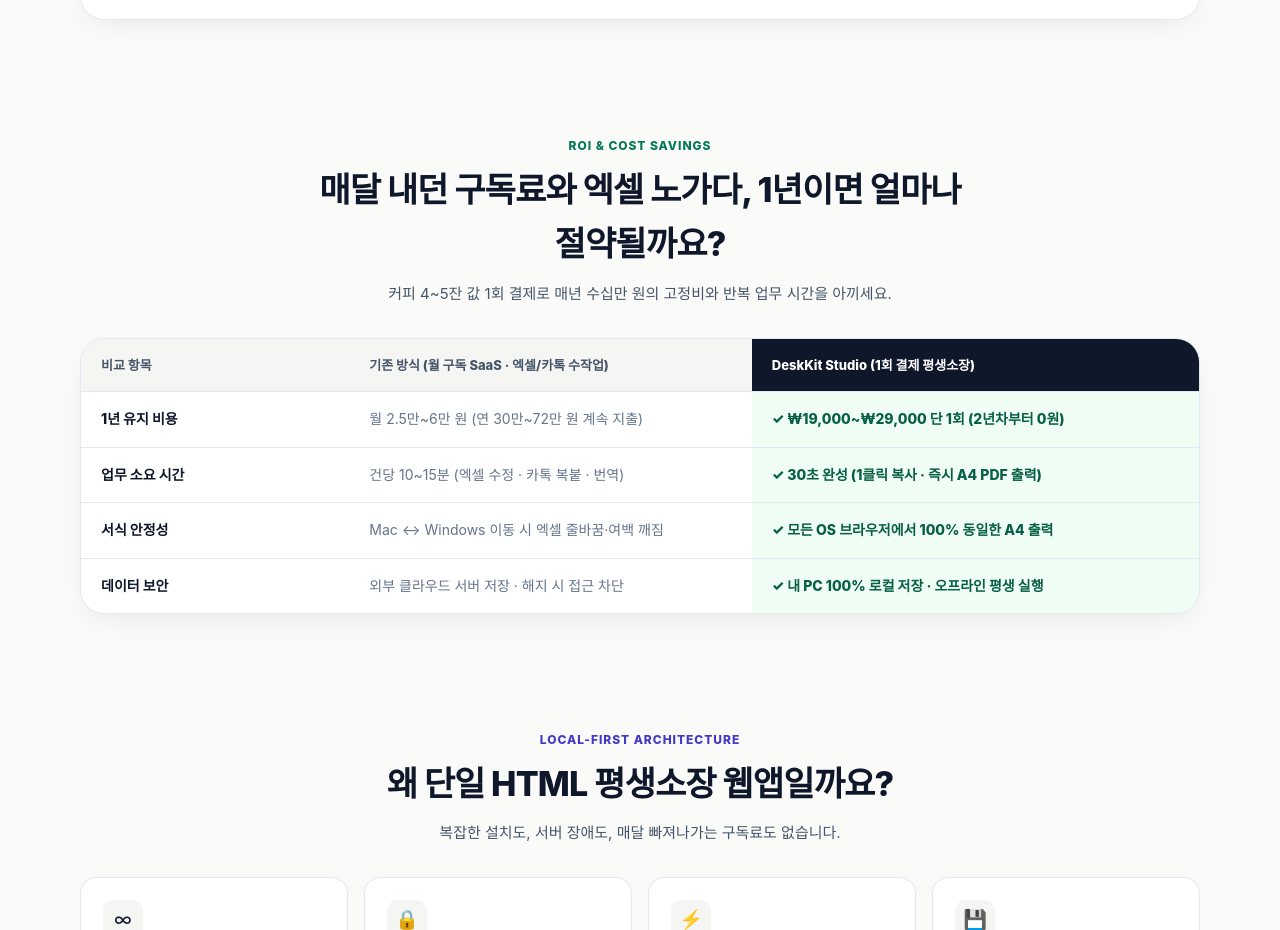
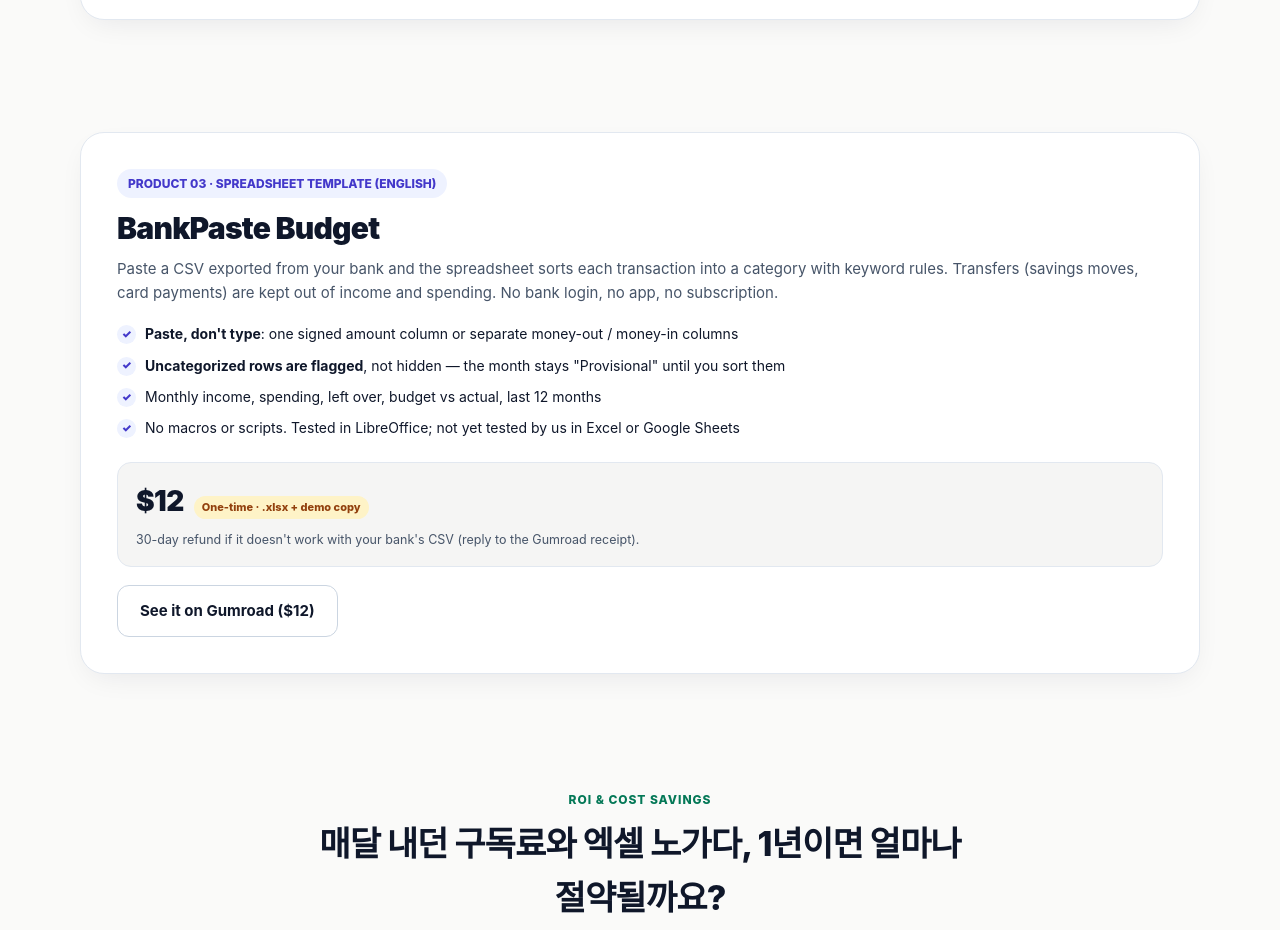
Before and after one commit to deskkit-studio/deskkit-studio.github.io, a plain HTML site: page index.html in a window 1280 px wide. Shown: the part 3125-4055 px from the top of the page. Drawn offline with Linux system fonts and the light colour scheme.

Commit message:
Add BankPaste Budget product card

```diff
--- a/index.html
+++ b/index.html
@@ -1407,6 +1407,38 @@
               <button type="button" class="gallery-tab emerald" data-img-ko="assets/staydesk-guide.png" data-img-en="assets/staydesk-guide-en.png" data-i18n="stay_tab_2">4개국어 안내·PDF</button>
               <button type="button" class="gallery-tab emerald" data-img-ko="assets/staydesk-settlement.png" data-img-en="assets/staydesk-settlement-en.png" data-i18n="stay_tab_3">월말 정산·순수익</button>
               <button type="button" class="gallery-tab emerald" data-img-ko="assets/staydesk-inventory.png" data-img-en="assets/staydesk-inventory-en.png" data-i18n="stay_tab_4">비품·에어커버</button>
+            </div>
+          </div>
+        </div>
+      </div>
+    </section>
+
+    <!-- Product 3: BankPaste Budget (added 2026-11-26) -->
+    <section id="bankpaste">
+      <div class="container">
+        <div class="product-card" style="grid-template-columns: 1fr;">
+          <div class="product-info">
+            <span class="product-tag indigo">PRODUCT 03 · SPREADSHEET TEMPLATE (ENGLISH)</span>
+            <h3>BankPaste Budget</h3>
+            <p class="product-desc">
+              Paste a CSV exported from your bank and the spreadsheet sorts each transaction into a category with keyword rules.
+              Transfers (savings moves, card payments) are kept out of income and spending. No bank login, no app, no subscription.
+            </p>
+            <ul class="feature-list">
+              <li><span class="check-dot indigo">✓</span><span><strong>Paste, don't type</strong>: one signed amount column or separate money-out / money-in columns</span></li>
+              <li><span class="check-dot indigo">✓</span><span><strong>Uncategorized rows are flagged</strong>, not hidden — the month stays "Provisional" until you sort them</span></li>
+              <li><span class="check-dot indigo">✓</span><span>Monthly income, spending, left over, budget vs actual, last 12 months</span></li>
+              <li><span class="check-dot indigo">✓</span><span>No macros or scripts. Tested in LibreOffice; not yet tested by us in Excel or Google Sheets</span></li>
+            </ul>
+            <div class="price-box">
+              <div class="price-row">
+                <span class="price-now">$12</span>
+                <span class="price-pill">One-time · .xlsx + demo copy</span>
+              </div>
+              <p class="price-sub">30-day refund if it doesn't work with your bank's CSV (reply to the Gumroad receipt).</p>
+            </div>
+            <div class="cta-row">
+              <a href="https://caremini.gumroad.com/l/bankpaste-budget" class="btn btn-outline" rel="noopener">See it on Gumroad ($12)</a>
             </div>
           </div>
         </div>
```
